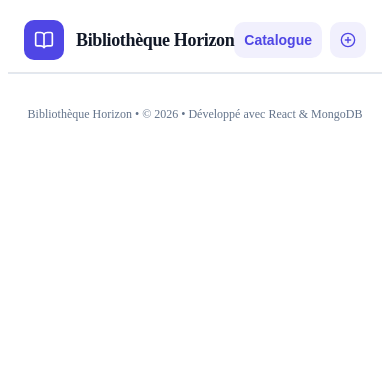
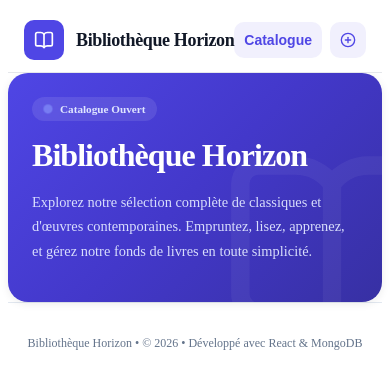
Before and after one commit to Hibaboudiaj/OpenShelf---Application-de-gestion-de-biblioth-que-avec-Next.js-Full-Stack, a Next.js app: page / in a window 390 px wide. Shown: the top 388 px of the page. Built offline with nearby package versions, Linux system fonts and the light colour scheme.

Commit message:
Hero Section Done

```diff
--- a/src/app/page.tsx
+++ b/src/app/page.tsx
@@ -1,7 +1,9 @@
+import Hero from "../components/books/Hero/Hero";
+
 export default function HomePage() {
   return (
    <div>
-
+    <Hero/>
    </div>
   );
 }
--- a/src/components/books/Hero/Hero.module.css
+++ b/src/components/books/Hero/Hero.module.css
@@ -0,0 +1,150 @@
+.hero {
+  position: relative;
+  overflow: hidden;
+
+  padding: 2.5rem;
+  border-radius: 24px;
+
+  color: #ffffff;
+
+  background: linear-gradient(
+    135deg,
+    #4f46e5 0%,
+    #4338ca 50%,
+    #3730a3 100%
+  );
+
+  box-shadow: 0 2px 8px rgba(0, 0, 0, 0.08);
+}
+
+.backgroundIcon {
+  position: absolute;
+  right: -80px;
+  bottom: -80px;
+
+  opacity: 0.05;
+  pointer-events: none;
+}
+
+.content {
+  position: relative;
+  z-index: 2;
+  max-width: 640px;
+}
+
+/* Badge */
+
+.badge {
+  display: inline-flex;
+  align-items: center;
+  gap: 8px;
+
+  padding: 6px 12px;
+  margin-bottom: 1rem;
+
+  border-radius: 999px;
+
+  background: rgba(255, 255, 255, 0.1);
+  backdrop-filter: blur(6px);
+
+  color: #e0e7ff;
+  font-size: 0.75rem;
+  font-weight: 600;
+}
+
+.dot {
+  width: 8px;
+  height: 8px;
+
+  border-radius: 50%;
+  background: #818cf8;
+
+  animation: pulse 1.5s infinite;
+}
+
+/* Text */
+
+.title {
+  margin: 0;
+
+  font-size: clamp(2rem, 5vw, 3rem);
+  font-weight: 800;
+  line-height: 1.15;
+  letter-spacing: -0.03em;
+}
+
+.description {
+  margin-top: 1rem;
+
+  max-width: 600px;
+
+  color: rgba(224, 231, 255, 0.95);
+
+  font-size: 1rem;
+  line-height: 1.8;
+  font-weight: 500;
+}
+
+/* Animation */
+
+@keyframes pulse {
+  0% {
+    opacity: 1;
+    transform: scale(1);
+  }
+
+  50% {
+    opacity: 0.45;
+    transform: scale(1.3);
+  }
+
+  100% {
+    opacity: 1;
+    transform: scale(1);
+  }
+}
+
+/* Tablet */
+
+@media (max-width: 768px) {
+  .hero {
+    padding: 2rem;
+  }
+
+  .backgroundIcon svg {
+    width: 280px;
+    height: 280px;
+  }
+
+  .description {
+    font-size: 0.95rem;
+  }
+}
+
+/* Mobile */
+
+@media (max-width: 640px) {
+  .hero {
+    padding: 1.5rem;
+    border-radius: 20px;
+  }
+
+  .backgroundIcon {
+    right: -60px;
+    bottom: -60px;
+  }
+
+  .backgroundIcon svg {
+    width: 220px;
+    height: 220px;
+  }
+
+  .badge {
+    font-size: 0.7rem;
+  }
+
+  .description {
+    font-size: 0.9rem;
+    line-height: 1.7;
+  }
+}
--- a/src/components/books/Hero/Hero.tsx
+++ b/src/components/books/Hero/Hero.tsx
@@ -0,0 +1,27 @@
+import { BookOpen } from "lucide-react";
+import styles from "./Hero.module.css";
+
+export default function Hero() {
+  return (
+    <section className={styles.hero}>
+      <div className={styles.backgroundIcon}>
+        <BookOpen size={380} />
+      </div>
+
+      <div className={styles.content}>
+        <div className={styles.badge}>
+          <span className={styles.dot}></span>
+          <span>Catalogue Ouvert</span>
+        </div>
+
+        <h1 className={styles.title}>Bibliothèque Horizon</h1>
+
+        <p className={styles.description}>
+          Explorez notre sélection complète de classiques et d'œuvres
+          contemporaines. Empruntez, lisez, apprenez, et gérez notre fonds de
+          livres en toute simplicité.
+        </p>
+      </div>
+    </section>
+  );
+}
```
